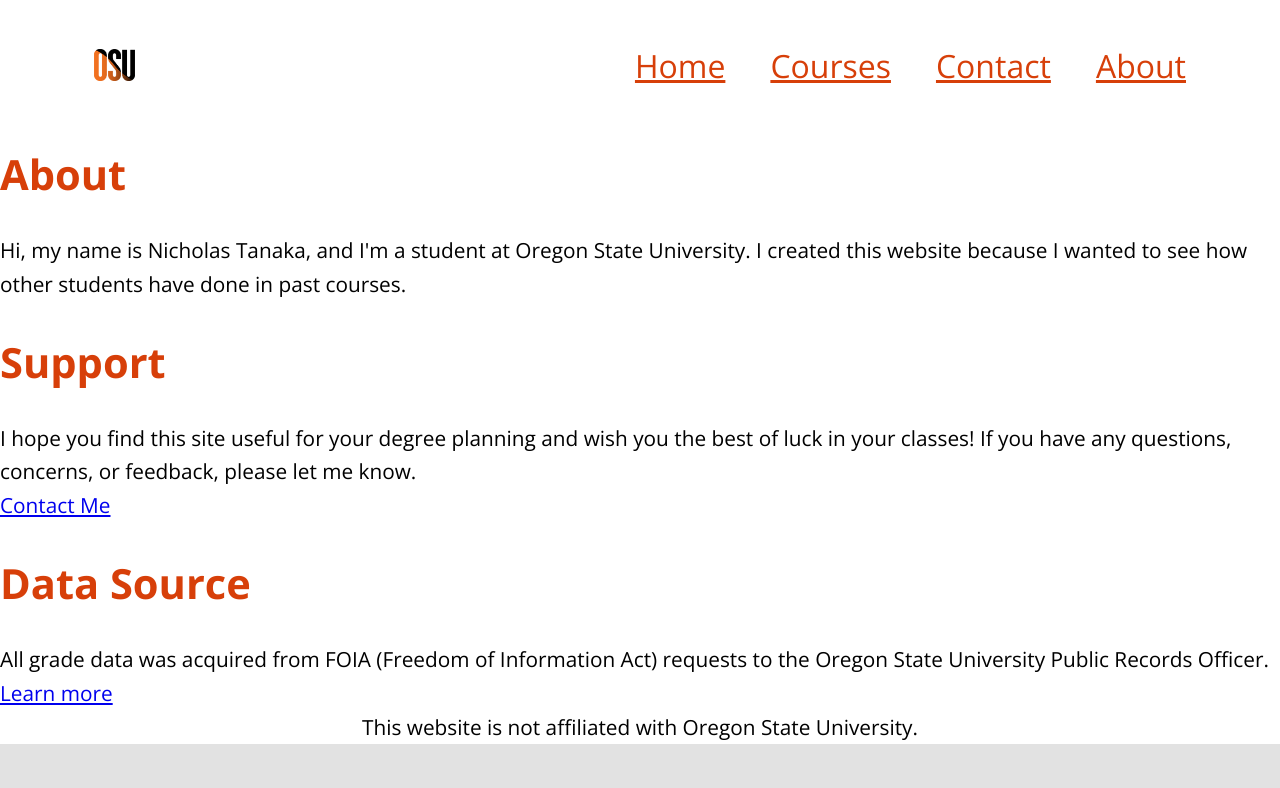
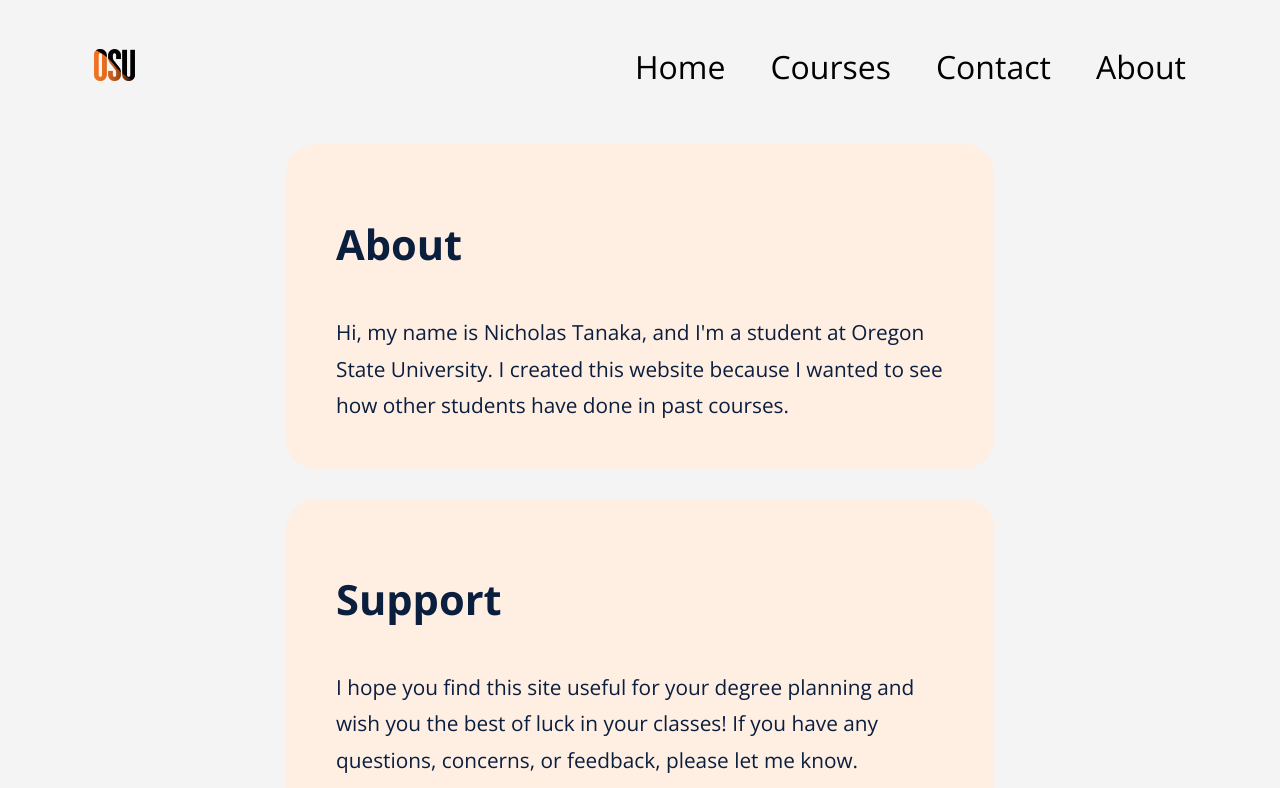
Before and after one commit to MigrainePanda/osu-grade-distributions, a React (Vite) app in the folder frontend-react/: page /about in a window 1280 px wide. Shown: the top 788 px of the page. Built offline with nearby package versions, Linux system fonts and the light colour scheme; what chartjs-plugin-zoom would draw is missing.

Commit message:
variable name changes

```diff
--- a/frontend-react/src/index.css
+++ b/frontend-react/src/index.css
@@ -10,8 +10,18 @@ html, body, #root {
     height: 100%;
 }
 
-body, input {
+body, input, textarea {
+    background-color: var(--background-color);
     font-family: 'Open Sans', sans-serif;
+}
+
+ul {
+    list-style: none;
+}
+
+a {
+    color: var(--text-color-default);
+    text-decoration: none;
 }
 
 #root {
@@ -20,7 +30,9 @@ body, input {
 }
 
 .content {
+    width: 100%;
     flex: 1 0 auto;
+    margin: 0 auto;
 }
 
 footer {
@@ -36,24 +48,70 @@ footer {
     justify-content: center;
 }
 
+.hidden {
+    display: none;
+}
+
+
+
+
+.content-inner {
+    display: flex;
+    flex-direction: column;
+    gap: 3rem;
+    padding: 3rem;
+}
+
+.content-block {
+    background-color: var(--background-ten-color);
+    border-radius: var(--border-radius);
+}
+
+.content-block-inner {
+    padding: 5rem 5rem 4rem 5rem;
+    display: flex;
+    flex-direction: column;
+}
+
+.content-block-title {
+    margin: 0;
+    padding-bottom: 2rem;
+}
+
+.content-block-text-container {
+    flex: 1 0 auto;
+    margin: 0 auto;
+}
+
+.content-block-text {
+    margin-bottom: 5px;
+}
+
+
+
+
+
 
 
 
 html {
-    --beaver-orange: rgb(215 63 9);
+    --sixty-color: #f4f4f4;
+    --thirty-color: #0a1e3e;
+    --ten-color: #d73f09;
 
-    --primary-color: var(--beaver-orange);
-    --secondary-color: #ededed;
-    --text-light: rgb(0 0 0 / 70%);
+    --text-color: var(--thirty-color);
+    --background-color: var(--sixty-color);
+    --background-ten-color: #ffeee2;
 
-    --desktop-min-width: 768px;
+
+    --page-width: 60%;
 
     font-size: 62.5%;
     --font-size-small: 1.4rem;
     --font-size-default: 1.6rem;
     --font-size-large: 2.4rem;
     --font-size-title: 3.2rem;
-    --line-height-default: 2.6rem;
+    --line-height-default: 2.8rem;
 
     --scale-factor: 1.3;
     --desktop-font-size-small: calc(var(--font-size-small) * var(--scale-factor));
@@ -65,38 +123,40 @@ html {
 
 .page-title {
     font-size: var(--font-size-title);
-    color: var(--beaver-orange);
-    margin-bottom: 20px;
-}
-
-@media(min-width: 768px) {
-    .page-title {
-        font-size: var(--desktop-font-size-title);
-        margin: 4vh 0 4vh 0;
-    }
+    color: var(--thirty-color);
+    /* margin-bottom: 3.5rem; */
 }
 
 .page-text {
     font-size: var(--font-size-default);
     line-height: var(--line-height-default);
+    color: var(--thirty-color);
+}
+
+.page-action {
+    width: fit-content;
+    margin-top: 1rem;
+    /* margin-left: 0.1rem; */
+    color: white;
+    background-color: #0D5257;
+    background-color: #D73F09;
+    padding: 0.65rem 2.5rem;
+    border-radius: 2rem;
 }
 
 @media(min-width: 768px) {
+    .content {
+        width: var(--page-width);
+    }
+
+    .page-title {
+        font-size: var(--desktop-font-size-title);
+        line-height: var(--desktop-line-height-default);
+        margin: 4vh 0 4vh 0;
+    }
+
     .page-text {
         font-size: var(--desktop-font-size-default);
         line-height: var(--desktop-line-height-default);
     }
 }
-
-.page-text-small {
-    font-size: var(--font-size-small);
-    line-height: var(--line-height-default);
-    color: var(--text-light);
-}
-
-@media(min-width: 768px) {
-    .page-text-small {
-        font-size: var(--desktop-font-size-small);
-        line-height: var(--desktop-line-height-default);
-    }
-}
--- a/frontend-react/src/pages/css/courses-page.css
+++ b/frontend-react/src/pages/css/courses-page.css
@@ -47,12 +47,10 @@
 
 @media(min-width: 768px) {
     .course-description-container h4 {
-        /* font-size: 1.2vw; */
         margin-bottom: 0.7vh;
     }
 
     .course-description-container p {
-        /* font-size: 1vw; */
         margin-bottom: 0.3vh;
     }
 
--- a/frontend-react/src/pages/css/home-page.css
+++ b/frontend-react/src/pages/css/home-page.css
@@ -1,6 +1,7 @@
 .home-container {
     min-height: 90vh;
     height: 100vh;
+    color: var(--thirty-color);
 }
 
 .home-content {
@@ -17,7 +18,7 @@
 
 .home-title {
     font-size: calc(var(--font-size-title) * 1.3);
-    color: var(--primary-color);
+    color: var(--ten-color);
     padding-bottom: 10px;
 }
 
--- a/frontend-react/src/pages/home-page.tsx
+++ b/frontend-react/src/pages/home-page.tsx
@@ -1,6 +1,8 @@
 import "./css/home-page.css";
 
 function HomePage() {
+
+    document.title = 'Grade Distributions | Home';
 
     return (
         <>
```
